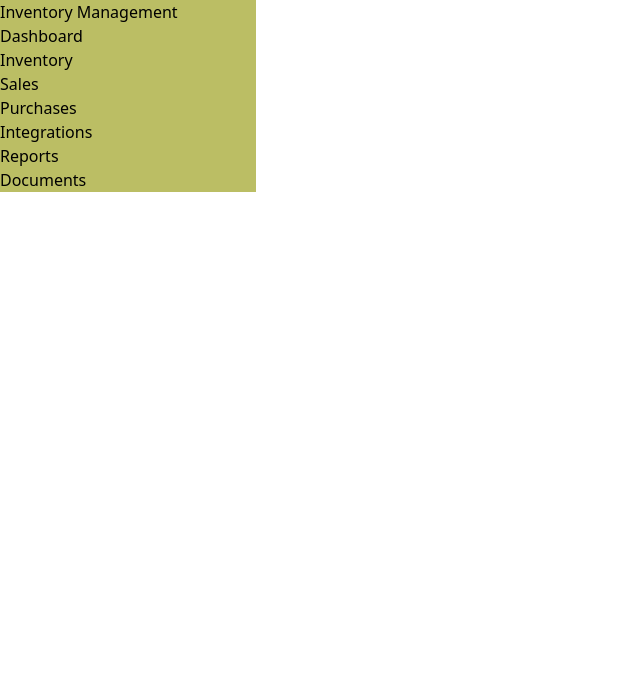
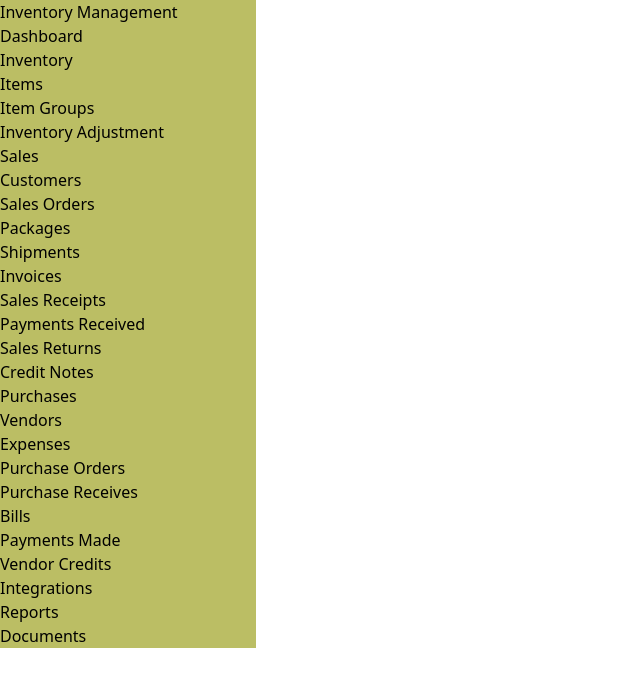
Before and after one commit to shaonlimit/inventory-nextjs-tailwind-zustand-mysql, a Next.js app: page / in a window 1280 px wide. Shown: the top 686 px of the page, without its empty margins (0-640 px from the left). Built offline with nearby package versions, Linux system fonts and the light colour scheme.

Commit message:
sidebar using json data

```diff
--- a/pages/Sidebar.js
+++ b/pages/Sidebar.js
@@ -1,105 +1,21 @@
 import Link from 'next/link';
 import React, { useState } from 'react';
+import { SidebarItems } from '../json_data/SidebarItems';
 
 const Sidebar = () => {
-  const [selected, setSelected] = useState(null);
-
-  const handleClick = (item) => {
-    setSelected(selected === item ? null : item);
-  };
-
   return (
     <div className='sidebar w-64 bg-primary-100'>
       <h1>Inventory Management</h1>
       <ul>
-        <Link href='/'>
-          <li>Dashboard</li>
-        </Link>
-        <li onClick={() => handleClick('Inventory')}>
-          Inventory
-          {selected === 'Inventory' && (
-            <ul>
-              <Link href='/items'>
-                <li>Items</li>
-              </Link>
-              <Link href='/item-groups'>
-                <li>Item Groups</li>
-              </Link>
-              <Link href='/inventory-adjustment'>
-                <li>Inventory Adjustment</li>
-              </Link>
-            </ul>
-          )}
-        </li>
-        <li onClick={() => handleClick('Inventory')}>
-          Sales
-          {selected === 'Inventory' && (
-            <ul>
-              <Link href='/customers'>
-                <li>Customers</li>
-              </Link>
-              <Link href='/sales-orders'>
-                <li>Sales Orders</li>
-              </Link>
-              <Link href='/packages'>
-                <li>Packages</li>
-              </Link>
-              <Link href='/shipments'>
-                <li>Shipments</li>
-              </Link>
-              <Link href='/invoices'>
-                <li>Invoices</li>
-              </Link>
-              <Link href='/slaes-receipts'>
-                <li>Sales Receipts</li>
-              </Link>
-
-              <Link href='/payments-received'>
-                <li>Payments Reveived</li>
-              </Link>
-
-              <Link href='/sales-returns'>
-                <li>Sales Returns</li>
-              </Link>
-
-              <Link href='/credit-notes'>
-                <li>Credit Notes</li>
-              </Link>
-            </ul>
-          )}
-        </li>
-
-        <li onClick={() => handleClick('Inventory')}>
-          Purchases
-          {selected === 'Inventory' && (
-            <ul>
-              <Link href='/vendors'>
-                <li>Vendors</li>
-              </Link>
-              <Link href='/expenses'>
-                <li>Expenses</li>
-              </Link>
-              <Link href='/purchase-orders'>
-                <li>Purchase Orders</li>
-              </Link>
-              <Link href='/purchase-receives'>
-                <li>Purchase Receives</li>
-              </Link>
-              <Link href='/bills'>
-                <li>Bills</li>
-              </Link>
-              <Link href='/payments-made'>
-                <li>Payments Made</li>
-              </Link>
-              <Link href='/vendor-credits'>
-                <li>Vendor Credits</li>
-              </Link>
-            </ul>
-          )}
-        </li>
-        <li>Integrations</li>
-        <li>Reports</li>
-        <li>Documents</li>
+        {SidebarItems.map((item, index) => (
+          <li key={index}>
+            {item.title}
+            {item.subMenu &&
+              item.subMenu.map((subItem, subIndex) => (
+                <li key={subIndex}>{subItem.title}</li>
+              ))}
+          </li>
+        ))}
       </ul>
     </div>
   );
```
